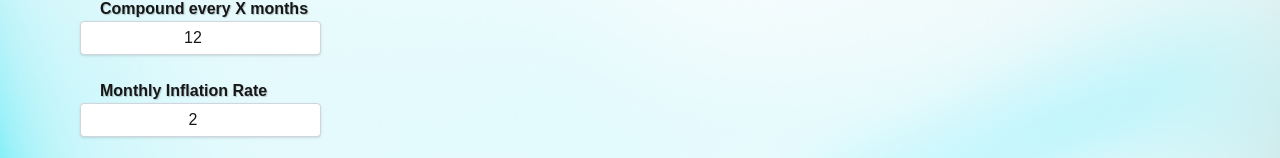
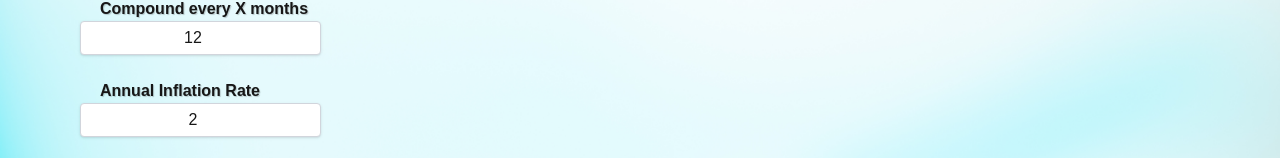
Before and after one commit to CamilleDU3/interest-calculator, a Next.js app in the folder frontend/: page /calculator in a window 1280 px wide. Shown: the part 651-809 px from the top of the page. Built offline with nearby package versions, Linux system fonts and the light colour scheme.

Commit message:
refactor(calculator-page): simplify to annual inflation rate

```diff
--- a/frontend/app/calculator/page.tsx
+++ b/frontend/app/calculator/page.tsx
@@ -4,9 +4,10 @@ import InputNumber from '@/components/InputNumber';
 import { useState } from 'react';
 
 //TODO: create the function to handle onChange event of inputs (=recalculation and update of the graph)
+//TODO: add the graph
+//TODO: add the compound type (before increment, after increment) input
+//TODO: allow different compounding time for inflation rate
 //TODO: update the UI so that investment length of year and month are next to each other with only one label : Investment Length
-//TODO: add the compound type (before increment, after increment) input
-//TODO: add the graph
 export default function CalculatorPage() {
     const [initialCapital, setInitialCapital] = useState('10000');
     const [monthlyIncrement, setMonthlyIncrement] = useState('1000');
@@ -14,7 +15,7 @@ export default function CalculatorPage() {
     const [investLengthMonth, setInvestLengthMonth] = useState('6');
     const [interestRate, setInterestRate] = useState('7.52');
     const [compoundTime, setCompoundTime] = useState('12');
-    const [monthlyInflationRate, setMonthlyInflationRate] = useState('2');
+    const [inflationRate, setInflationRate] = useState('2');
 
     return (
         <main>
@@ -95,13 +96,13 @@ export default function CalculatorPage() {
                         }}
                     />
                     <InputNumber
-                        id="monthly-inflation-rate"
-                        labelText="Monthly Inflation Rate"
+                        id="inflation-rate"
+                        labelText="Annual Inflation Rate"
                         required
                         min="0"
-                        value={monthlyInflationRate}
+                        value={inflationRate}
                         onChange={(e) => {
-                            setMonthlyInflationRate(e.target.value);
+                            setInflationRate(e.target.value);
                         }}
                     />
                 </fieldset>
```
